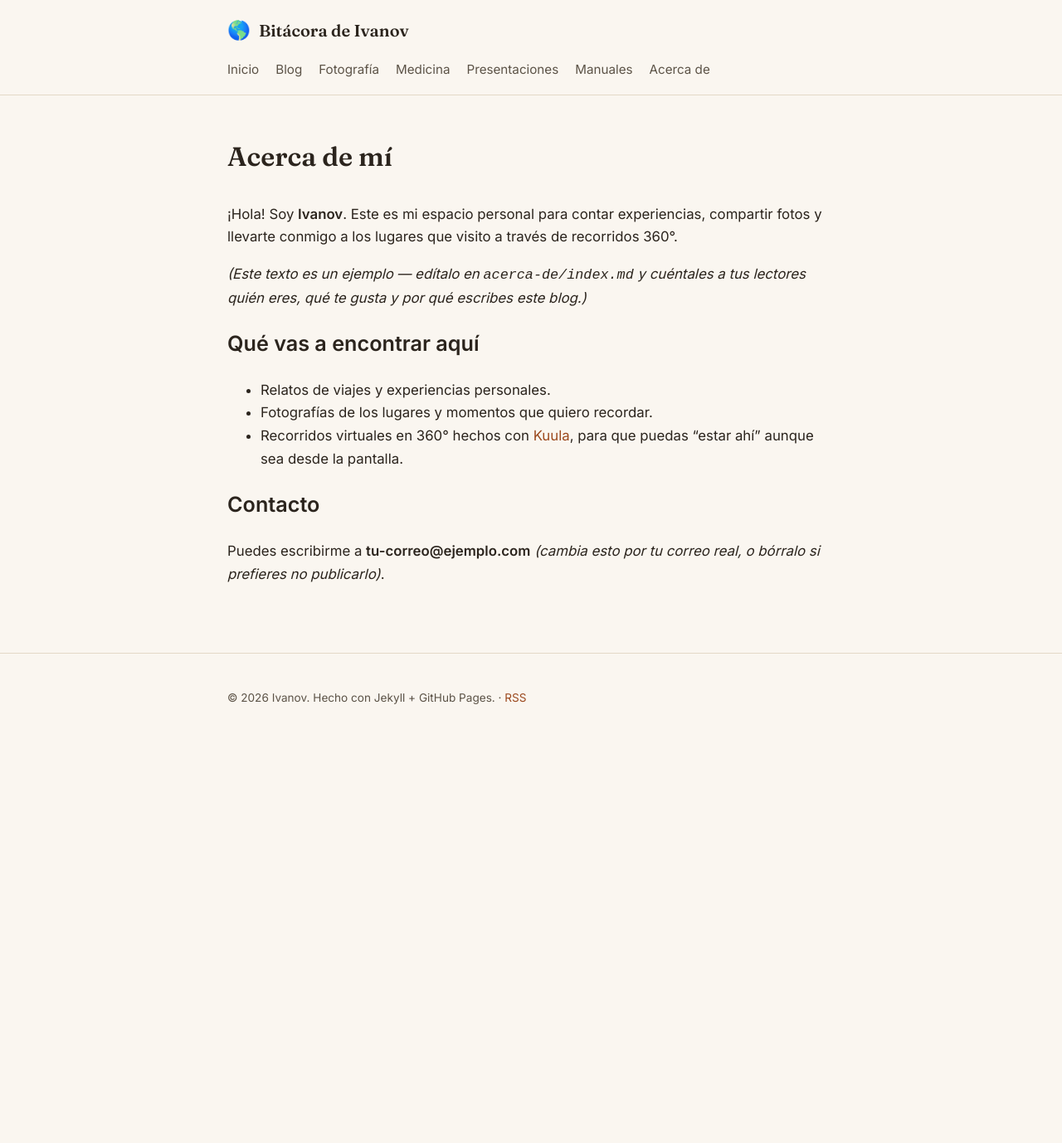
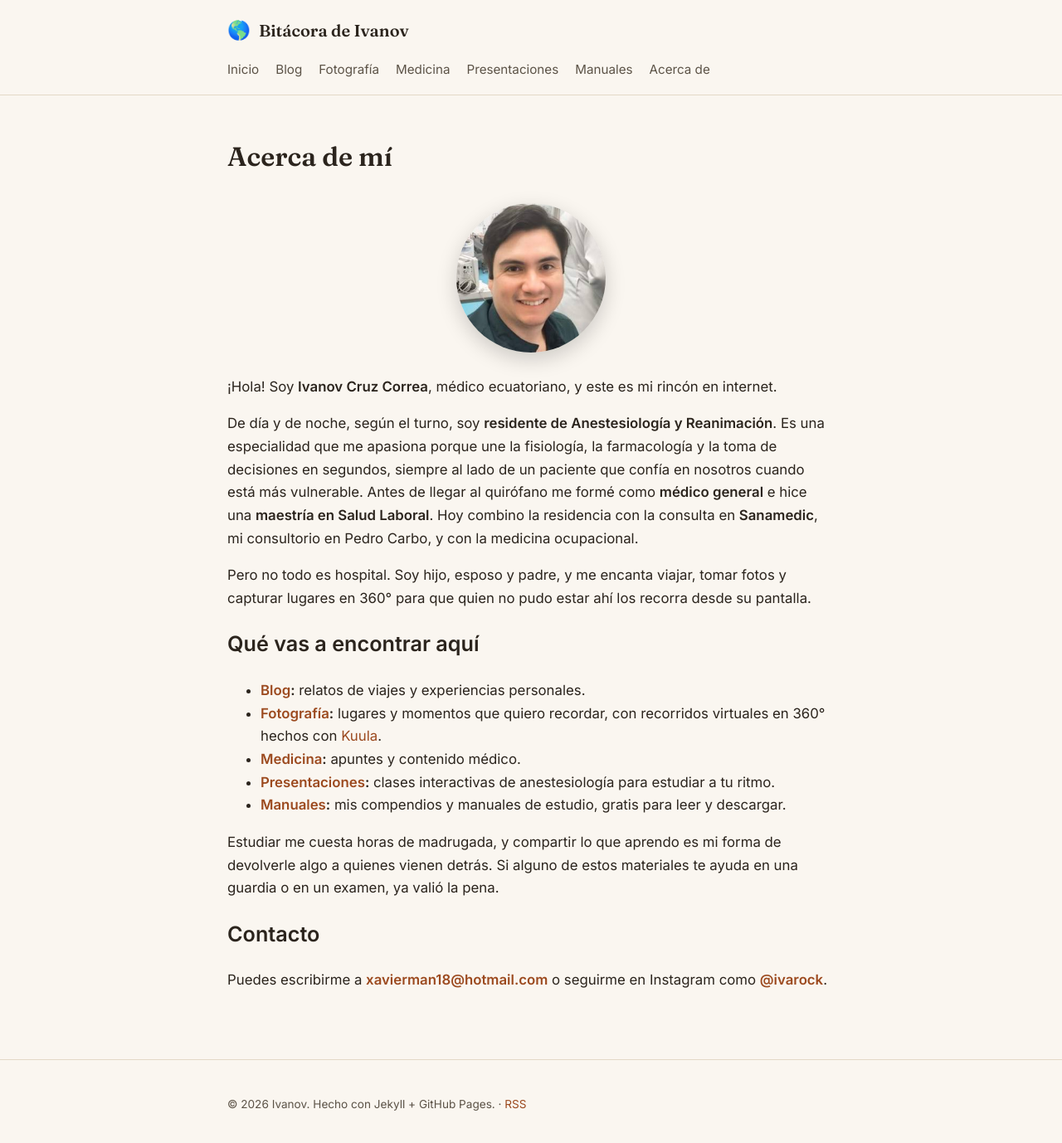
Before and after one commit to Ivarock/Ivarock.github.io, a Jekyll site: the page built from acerca-de/index.md, in a window 1280 px wide and 1400 px high. Shown: the top 1378 px of the window at 83% size. Built offline with Jekyll 4.4.1, drawn with Linux system fonts in a browser that asks for light colours.

Commit message:
Actualiza Acerca de mí con texto, foto y contacto

```diff
--- a/acerca-de/index.md
+++ b/acerca-de/index.md
@@ -3,16 +3,24 @@ title: Acerca de mí
 permalink: /acerca-de/
 ---
 
-¡Hola! Soy **Ivanov**. Este es mi espacio personal para contar experiencias, compartir fotos y llevarte conmigo a los lugares que visito a través de recorridos 360°.
+<img src="{{ '/assets/images/ivanov.jpg' | relative_url }}" alt="Ivanov Cruz Correa" width="180" height="180" style="display:block;width:180px;height:180px;border-radius:50%;object-fit:cover;margin:8px auto 28px;box-shadow:0 8px 24px rgba(0,0,0,.18);">
 
-*(Este texto es un ejemplo — edítalo en `acerca-de/index.md` y cuéntales a tus lectores quién eres, qué te gusta y por qué escribes este blog.)*
+¡Hola! Soy **Ivanov Cruz Correa**, médico ecuatoriano, y este es mi rincón en internet.
+
+De día y de noche, según el turno, soy **residente de Anestesiología y Reanimación**. Es una especialidad que me apasiona porque une la fisiología, la farmacología y la toma de decisiones en segundos, siempre al lado de un paciente que confía en nosotros cuando está más vulnerable. Antes de llegar al quirófano me formé como **médico general** e hice una **maestría en Salud Laboral**. Hoy combino la residencia con la consulta en **Sanamedic**, mi consultorio en Pedro Carbo, y con la medicina ocupacional.
+
+Pero no todo es hospital. Soy hijo, esposo y padre, y me encanta viajar, tomar fotos y capturar lugares en 360° para que quien no pudo estar ahí los recorra desde su pantalla.
 
 ## Qué vas a encontrar aquí
 
-- Relatos de viajes y experiencias personales.
-- Fotografías de los lugares y momentos que quiero recordar.
-- Recorridos virtuales en 360° hechos con [Kuula](https://kuula.co), para que puedas "estar ahí" aunque sea desde la pantalla.
+- **[Blog]({{ '/blog/' | relative_url }}):** relatos de viajes y experiencias personales.
+- **[Fotografía]({{ '/fotografia/' | relative_url }}):** lugares y momentos que quiero recordar, con recorridos virtuales en 360° hechos con [Kuula](https://kuula.co).
+- **[Medicina]({{ '/medicina/' | relative_url }}):** apuntes y contenido médico.
+- **[Presentaciones]({{ '/presentaciones/' | relative_url }}):** clases interactivas de anestesiología para estudiar a tu ritmo.
+- **[Manuales]({{ '/manuales/' | relative_url }}):** mis compendios y manuales de estudio, gratis para leer y descargar.
+
+Estudiar me cuesta horas de madrugada, y compartir lo que aprendo es mi forma de devolverle algo a quienes vienen detrás. Si alguno de estos materiales te ayuda en una guardia o en un examen, ya valió la pena.
 
 ## Contacto
 
-Puedes escribirme a **tu-correo@ejemplo.com** *(cambia esto por tu correo real, o bórralo si prefieres no publicarlo)*.
+Puedes escribirme a **[xavierman18@hotmail.com](mailto:xavierman18@hotmail.com)** o seguirme en Instagram como **[@ivarock](https://www.instagram.com/ivarock/)**.
```
